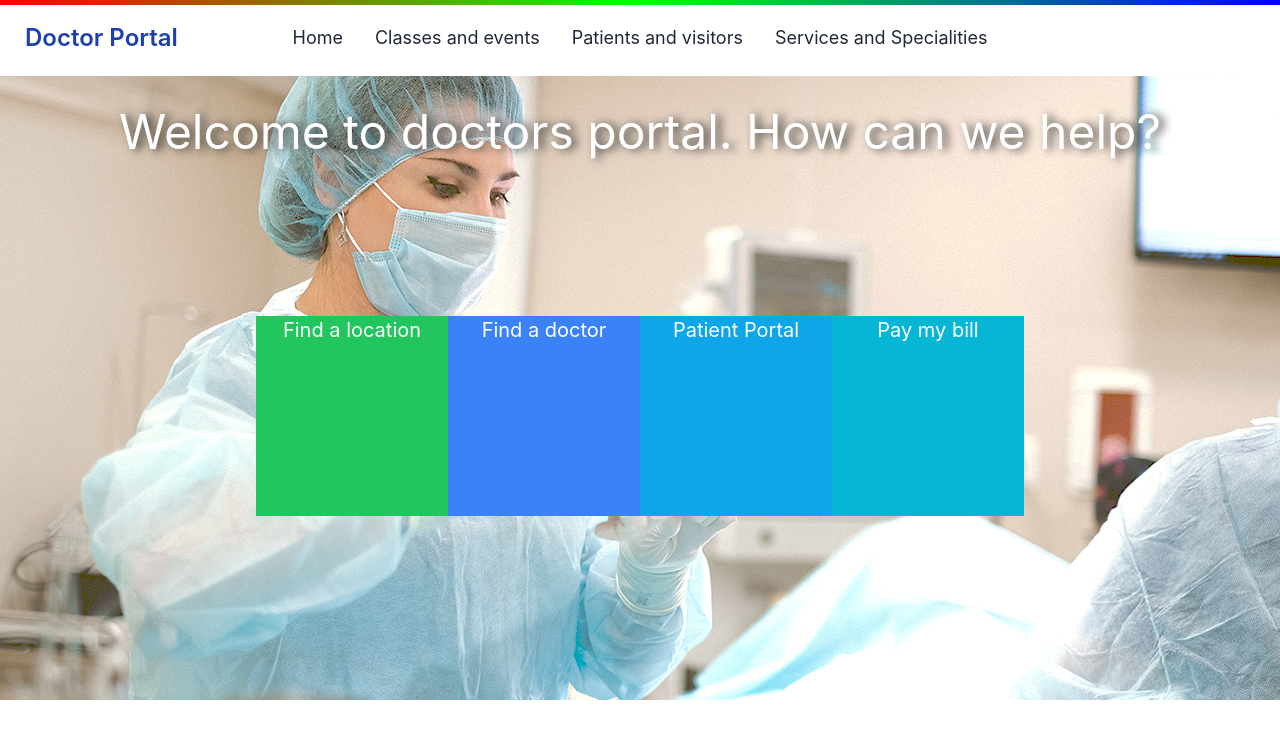
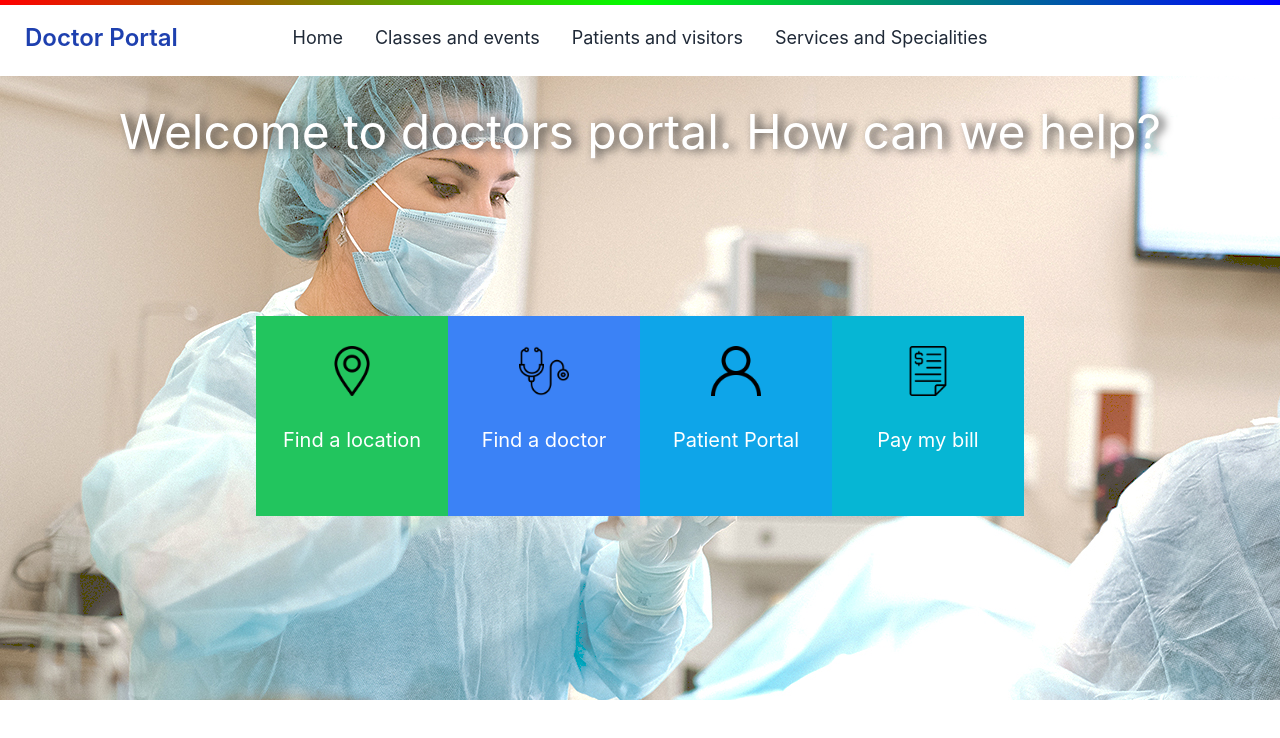
Before and after one commit to SifatNiloy/doctor-portal, a React (Create React App) app: page / in a window 1280 px wide. Shown: the top 738 px of the page. Built offline with nearby package versions, Linux system fonts and the light colour scheme.

Commit message:
homepage boxes css style done

```diff
--- a/src/pages/Home/Home.css
+++ b/src/pages/Home/Home.css
@@ -7,10 +7,16 @@ body {
   text-shadow: 5px 1px 10px rgb(53, 53, 53);
 }
 .boxes {
-    padding: 10% 20% ;
+  padding: 10% 20%;
   display: grid;
   grid-template-columns: repeat(4, 0.5fr);
 }
-.box{
-    height: 200px;
+.box {
+  height: 200px;
 }
+.icon {
+  max-width: 50px;
+  align-items: center;
+  justify-content: center;
+  margin: 30px auto;
+}
--- a/src/pages/Home/Home.js
+++ b/src/pages/Home/Home.js
@@ -1,4 +1,8 @@
 import React from "react";
+import location from "../../assets/icons/location.png";
+import stethoscope from "../../assets/icons/stethoscope.png";
+import user from "../../assets/icons/user.png";
+import invoice from "../../assets/icons/invoice.png";
 import "./Home.css";
 const Home = () => {
   return (
@@ -8,11 +12,21 @@ const Home = () => {
       </h2>
       <div className="boxes">
         <div className="box bg-green-500 text-xl text-white">
-          Find a location
+          <img className="icon" src={location} alt="" />
+          <h2> Find a location</h2>
         </div>
-        <div className="box bg-blue-500 text-xl text-white">Find a doctor</div>
-        <div className="box bg-sky-500 text-xl text-white">Patient Portal</div>
-        <div className="box bg-cyan-500 text-xl text-white">Pay my bill</div>
+        <div className="box bg-blue-500 text-xl text-white">
+          <img className="icon" src={stethoscope} alt="" />
+          <h2>Find a doctor</h2>
+        </div>
+        <div className="box bg-sky-500 text-xl text-white">
+          <img className="icon" src={user} alt="" />
+          <h2>Patient Portal</h2>
+        </div>
+        <div className="box bg-cyan-500 text-xl text-white">
+          <img className="icon" src={invoice} alt="" />
+          <h2>Pay my bill</h2>
+        </div>
       </div>
     </div>
   );
```
